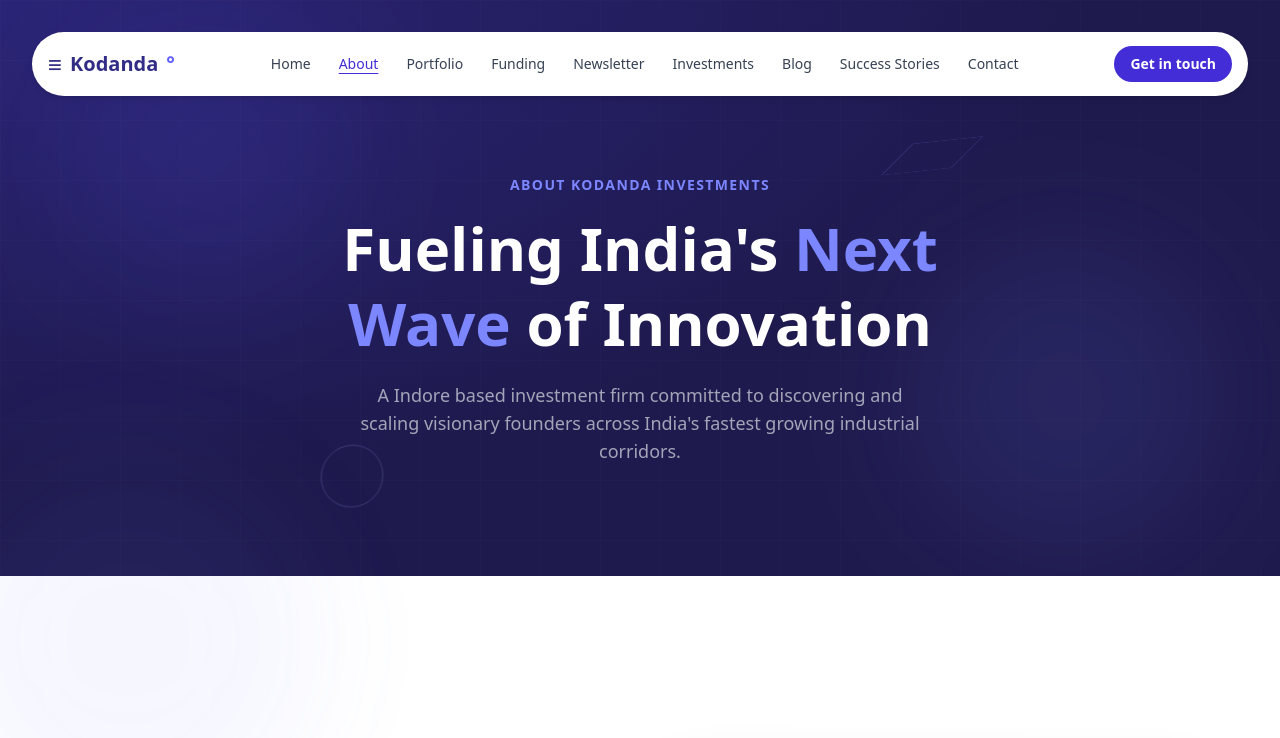
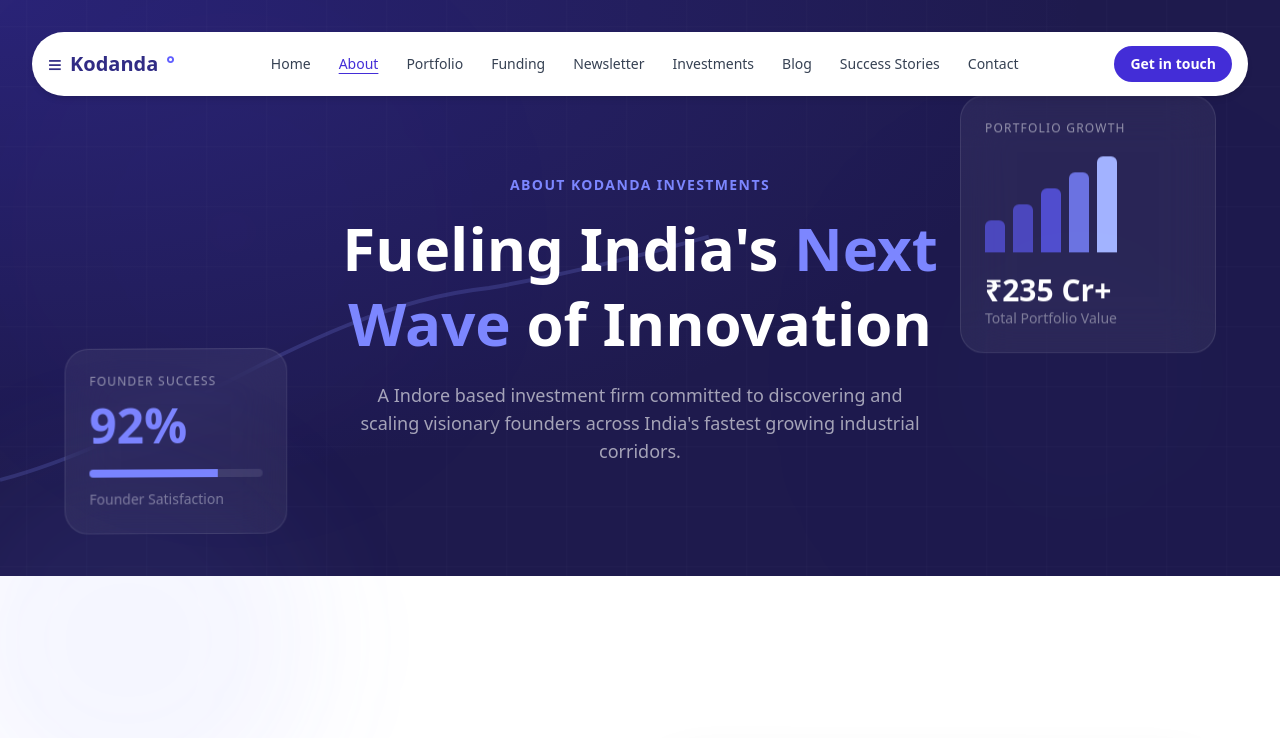
Before and after one commit to kodandainvestment/kodanda-investments, a Next.js app: page /about in a window 1280 px wide. Shown: the top 738 px of the page. Built offline with nearby package versions, Linux system fonts and the light colour scheme.

Commit message:
Improve About page hero section

```diff
--- a/app/about/Hero.js
+++ b/app/about/Hero.js
@@ -1,3 +1,132 @@
+
+// "use client";
+
+// import Navbar from "../CommonComp/Navbar";
+// import { motion } from "framer-motion";
+
+// export default function Hero() {
+//   return (
+//     <div className="relative w-full min-h-[60vh] bg-indigo-950 overflow-hidden">
+//       <Navbar />
+
+//       {/* Existing Gradient */}
+//       <div className="absolute inset-0 bg-[radial-gradient(ellipse_at_top_left,_#4338ca55,_transparent_60%)]" />
+
+//       {/* 3D Floating Orbs */}
+//       <motion.div
+//         animate={{
+//           y: [0, -40, 0],
+//           x: [0, 30, 0],
+//           rotate: [0, 180, 360],
+//         }}
+//         transition={{
+//           duration: 18,
+//           repeat: Infinity,
+//           ease: "linear",
+//         }}
+//         className="absolute top-10 left-10 w-72 h-72 rounded-full bg-indigo-500/10 blur-3xl"
+//       />
+
+//       <motion.div
+//         animate={{
+//           y: [0, 35, 0],
+//           x: [0, -25, 0],
+//           rotate: [360, 180, 0],
+//         }}
+//         transition={{
+//           duration: 22,
+//           repeat: Infinity,
+//           ease: "linear",
+//         }}
+//         className="absolute bottom-10 right-10 w-80 h-80 rounded-full bg-indigo-400/10 blur-3xl"
+//       />
+
+//       {/* Floating 3D Shapes */}
+//       <motion.div
+//         animate={{
+//           rotateY: [0, 360],
+//           rotateX: [0, 360],
+//           y: [0, -25, 0],
+//         }}
+//         transition={{
+//           duration: 10,
+//           repeat: Infinity,
+//           ease: "linear",
+//         }}
+//         style={{
+//           transformStyle: "preserve-3d",
+//         }}
+//         className="
+//           absolute
+//           top-32
+//           right-1/4
+//           w-20
+//           h-20
+//           border
+//           border-indigo-400/20
+//           rotate-45
+//         "
+//       />
+
+//       <motion.div
+//         animate={{
+//           rotateY: [360, 0],
+//           rotateX: [360, 0],
+//           y: [0, 30, 0],
+//         }}
+//         transition={{
+//           duration: 14,
+//           repeat: Infinity,
+//           ease: "linear",
+//         }}
+//         style={{
+//           transformStyle: "preserve-3d",
+//         }}
+//         className="
+//           absolute
+//           bottom-24
+//           left-1/4
+//           w-16
+//           h-16
+//           rounded-full
+//           border
+//           border-indigo-300/20
+//         "
+//       />
+
+//       {/* Grid Effect */}
+//       <div
+//         className="absolute inset-0 opacity-[0.04]"
+//         style={{
+//           backgroundImage: `
+//             linear-gradient(rgba(255,255,255,0.4) 1px, transparent 1px),
+//             linear-gradient(90deg, rgba(255,255,255,0.4) 1px, transparent 1px)
+//           `,
+//           backgroundSize: "60px 60px",
+//         }}
+//       />
+
+//       {/* Content - Unchanged */}
+//       <div className="relative z-10 flex flex-col items-center justify-center min-h-[60vh] text-center px-6 pt-8 pb-16">
+//         <span className="text-indigo-400 text-sm font-semibold tracking-widest uppercase mb-4">
+//           About Kodanda Investments
+//         </span>
+
+//         <h1 className="text-4xl md:text-6xl font-bold text-white leading-tight max-w-3xl">
+//           Fueling India's{" "}
+//           <span className="text-indigo-400">Next Wave</span> of Innovation
+//         </h1>
+
+//         <p className="mt-5 text-white/60 text-lg max-w-xl">
+//           A Indore based investment firm committed to discovering and scaling
+//           visionary founders across India's fastest growing industrial
+//           corridors.
+//         </p>
+//       </div>
+//     </div>
+//   );
+// }
+
 
 "use client";
 
@@ -9,104 +138,199 @@ export default function Hero() {
     <div className="relative w-full min-h-[60vh] bg-indigo-950 overflow-hidden">
       <Navbar />
 
-      {/* Existing Gradient */}
+      {/* Background Gradient */}
       <div className="absolute inset-0 bg-[radial-gradient(ellipse_at_top_left,_#4338ca55,_transparent_60%)]" />
 
-      {/* 3D Floating Orbs */}
+      {/* Animated Grid */}
       <motion.div
         animate={{
-          y: [0, -40, 0],
-          x: [0, 30, 0],
-          rotate: [0, 180, 360],
+          backgroundPosition: ["0px 0px", "80px 80px"],
         }}
         transition={{
-          duration: 18,
+          duration: 20,
           repeat: Infinity,
           ease: "linear",
         }}
-        className="absolute top-10 left-10 w-72 h-72 rounded-full bg-indigo-500/10 blur-3xl"
+        className="absolute inset-0 opacity-[0.05]"
+        style={{
+          backgroundImage: `
+            linear-gradient(rgba(255,255,255,.4) 1px, transparent 1px),
+            linear-gradient(90deg, rgba(255,255,255,.4) 1px, transparent 1px)
+          `,
+          backgroundSize: "60px 60px",
+        }}
       />
 
+      {/* Animated Growth Line */}
+      <svg
+        className="absolute inset-0 w-full h-full opacity-20"
+        viewBox="0 0 1440 600"
+        preserveAspectRatio="none"
+      >
+        <motion.path
+          d="M0 500 C200 450 350 320 550 300 C800 260 1000 180 1440 80"
+          fill="none"
+          stroke="#818cf8"
+          strokeWidth="4"
+          initial={{ pathLength: 0 }}
+          animate={{ pathLength: 1 }}
+          transition={{
+            duration: 4,
+            repeat: Infinity,
+            repeatDelay: 1,
+          }}
+        />
+      </svg>
+
+      {/* Floating Portfolio Card */}
       <motion.div
         animate={{
-          y: [0, 35, 0],
-          x: [0, -25, 0],
-          rotate: [360, 180, 0],
+          y: [0, -20, 0],
+          rotateY: [0, 10, 0],
+          rotateX: [0, -4, 0],
         }}
         transition={{
-          duration: 22,
+          duration: 7,
           repeat: Infinity,
-          ease: "linear",
-        }}
-        className="absolute bottom-10 right-10 w-80 h-80 rounded-full bg-indigo-400/10 blur-3xl"
-      />
-
-      {/* Floating 3D Shapes */}
-      <motion.div
-        animate={{
-          rotateY: [0, 360],
-          rotateX: [0, 360],
-          y: [0, -25, 0],
-        }}
-        transition={{
-          duration: 10,
-          repeat: Infinity,
-          ease: "linear",
+          ease: "easeInOut",
         }}
         style={{
           transformStyle: "preserve-3d",
         }}
         className="
+          hidden lg:block
           absolute
-          top-32
-          right-1/4
-          w-20
-          h-20
+          right-16
+          top-24
+          w-64
+          rounded-3xl
           border
-          border-indigo-400/20
-          rotate-45
+          border-white/10
+          bg-white/5
+          backdrop-blur-xl
+          p-6
+        "
+      >
+        <p className="text-white/50 text-xs uppercase tracking-widest">
+          Portfolio Growth
+        </p>
+
+        <div className="mt-5 flex items-end gap-2 h-24">
+          <div className="w-5 h-8 bg-indigo-500/60 rounded-t-md" />
+          <div className="w-5 h-12 bg-indigo-500/60 rounded-t-md" />
+          <div className="w-5 h-16 bg-indigo-500/70 rounded-t-md" />
+          <div className="w-5 h-20 bg-indigo-400/80 rounded-t-md" />
+          <div className="w-5 h-24 bg-indigo-300 rounded-t-md" />
+        </div>
+
+        <p className="mt-5 text-white text-3xl font-bold">
+          ₹235 Cr+
+        </p>
+
+        <p className="text-white/40 text-sm">
+          Total Portfolio Value
+        </p>
+      </motion.div>
+
+      {/* Floating Founder Card */}
+      <motion.div
+        animate={{
+          y: [0, 25, 0],
+          rotateY: [0, -10, 0],
+          rotateX: [0, 5, 0],
+        }}
+        transition={{
+          duration: 9,
+          repeat: Infinity,
+          ease: "easeInOut",
+        }}
+        style={{
+          transformStyle: "preserve-3d",
+        }}
+        className="
+          hidden lg:block
+          absolute
+          left-16
+          bottom-14
+          w-56
+          rounded-3xl
+          border
+          border-white/10
+          bg-white/5
+          backdrop-blur-xl
+          p-6
+        "
+      >
+        <p className="text-white/50 text-xs uppercase tracking-widest">
+          Founder Success
+        </p>
+
+        <p className="mt-3 text-5xl font-bold text-indigo-400">
+          92%
+        </p>
+
+        <div className="mt-5 h-2 rounded-full bg-white/10 overflow-hidden">
+          <motion.div
+            initial={{ width: 0 }}
+            animate={{ width: "92%" }}
+            transition={{
+              duration: 2.5,
+              repeat: Infinity,
+              repeatType: "reverse",
+            }}
+            className="h-full bg-indigo-400"
+          />
+        </div>
+
+        <p className="mt-3 text-white/40 text-sm">
+          Founder Satisfaction
+        </p>
+      </motion.div>
+
+      {/* Floating Glow */}
+      <motion.div
+        animate={{
+          scale: [1, 1.3, 1],
+          opacity: [0.2, 0.4, 0.2],
+        }}
+        transition={{
+          duration: 6,
+          repeat: Infinity,
+        }}
+        className="
+          absolute
+          top-10
+          left-10
+          h-96
+          w-96
+          rounded-full
+          bg-indigo-500/10
+          blur-[120px]
         "
       />
 
       <motion.div
         animate={{
-          rotateY: [360, 0],
-          rotateX: [360, 0],
-          y: [0, 30, 0],
+          scale: [1.2, 1, 1.2],
+          opacity: [0.15, 0.3, 0.15],
         }}
         transition={{
-          duration: 14,
+          duration: 8,
           repeat: Infinity,
-          ease: "linear",
-        }}
-        style={{
-          transformStyle: "preserve-3d",
         }}
         className="
           absolute
-          bottom-24
-          left-1/4
-          w-16
-          h-16
+          bottom-0
+          right-0
+          h-[400px]
+          w-[400px]
           rounded-full
-          border
-          border-indigo-300/20
+          bg-indigo-400/10
+          blur-[140px]
         "
       />
 
-      {/* Grid Effect */}
-      <div
-        className="absolute inset-0 opacity-[0.04]"
-        style={{
-          backgroundImage: `
-            linear-gradient(rgba(255,255,255,0.4) 1px, transparent 1px),
-            linear-gradient(90deg, rgba(255,255,255,0.4) 1px, transparent 1px)
-          `,
-          backgroundSize: "60px 60px",
-        }}
-      />
-
-      {/* Content - Unchanged */}
+      {/* Content (unchanged) */}
       <div className="relative z-10 flex flex-col items-center justify-center min-h-[60vh] text-center px-6 pt-8 pb-16">
         <span className="text-indigo-400 text-sm font-semibold tracking-widest uppercase mb-4">
           About Kodanda Investments
@@ -114,7 +338,10 @@ export default function Hero() {
 
         <h1 className="text-4xl md:text-6xl font-bold text-white leading-tight max-w-3xl">
           Fueling India's{" "}
-          <span className="text-indigo-400">Next Wave</span> of Innovation
+          <span className="text-indigo-400">
+            Next Wave
+          </span>{" "}
+          of Innovation
         </h1>
 
         <p className="mt-5 text-white/60 text-lg max-w-xl">
```
